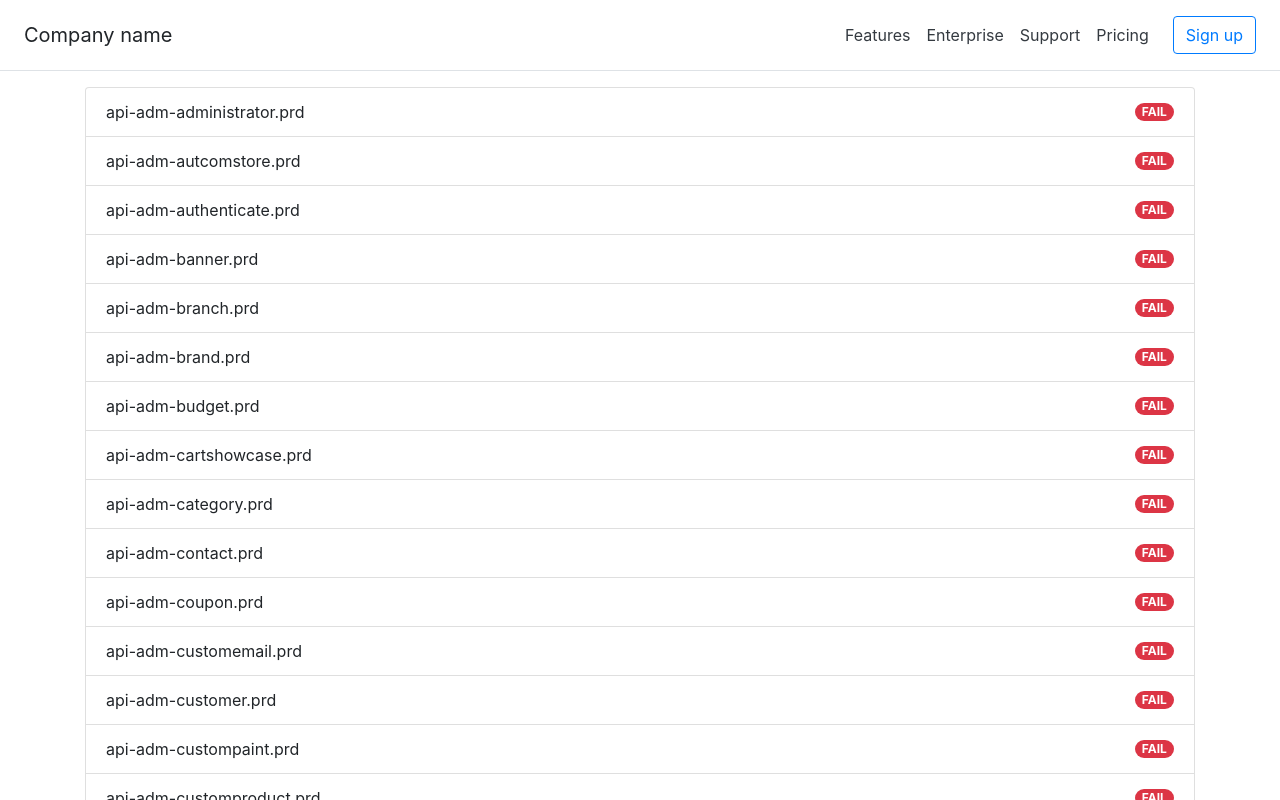
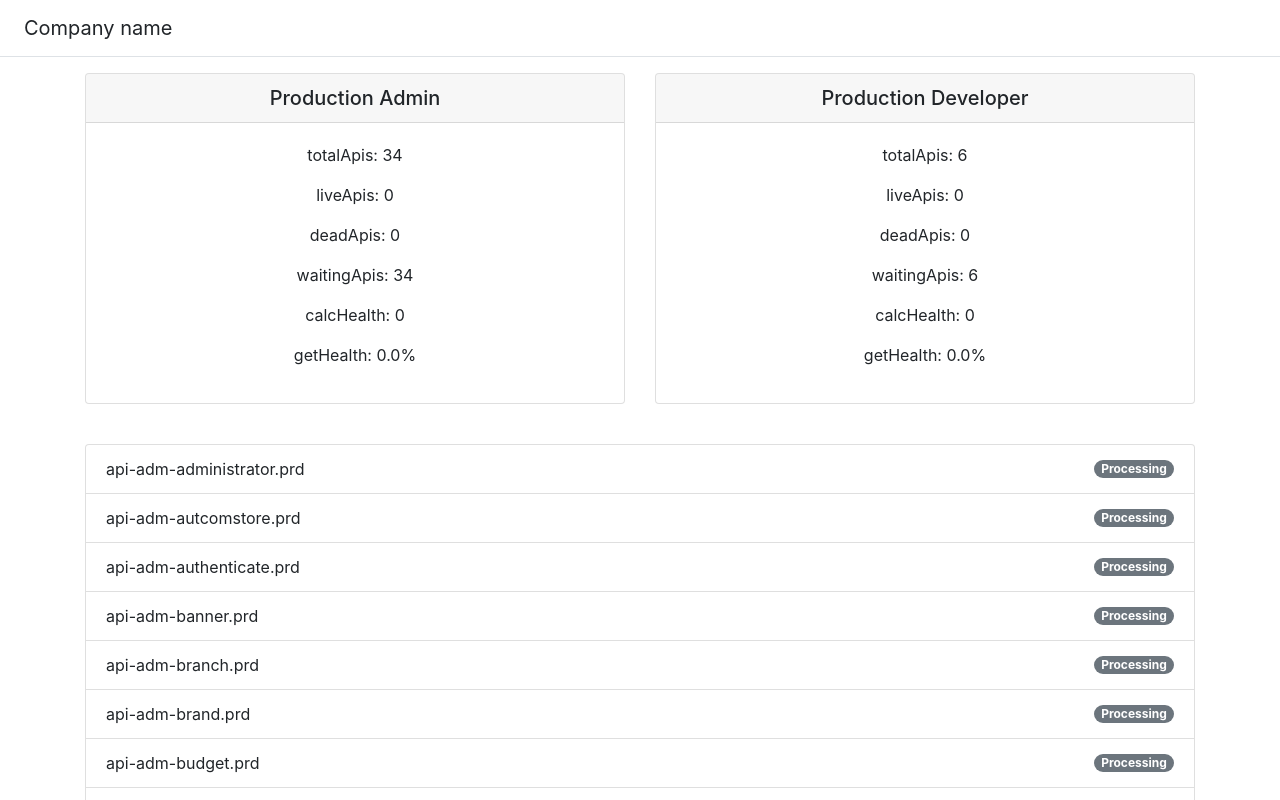
Before and after one commit to thiagoleet/ideale-status-check, an Angular app: page / in a window 1280 px wide. Shown: the top 800 px of the page. Built offline with nearby package versions, Linux system fonts and the light colour scheme; no server answers.

Commit message:
Agrupamento de APIs de forma automática

```diff
--- a/src/app/app.component.html
+++ b/src/app/app.component.html
@@ -1,15 +1,22 @@
 <div class="d-flex flex-column flex-md-row align-items-center p-3 px-md-4 mb-3 bg-white border-bottom box-shadow">
   <h5 class="my-0 mr-md-auto font-weight-normal">Company name</h5>
-  <nav class="my-2 my-md-0 mr-md-3">
-    <a class="p-2 text-dark" href="#">Features</a>
-    <a class="p-2 text-dark" href="#">Enterprise</a>
-    <a class="p-2 text-dark" href="#">Support</a>
-    <a class="p-2 text-dark" href="#">Pricing</a>
-  </nav>
-  <a class="btn btn-outline-primary" href="#">Sign up</a>
 </div>
 
 <div class="container">
+  <div class="card-deck mb-3 text-center">
+    <div class="card mb-4" *ngFor="let group of groups; let i=index">
+      <h5 class="card-header">{{ group.environment.label }} {{ group.type.label }} </h5>
+      <div class="card-body">
+        <p>totalApis: {{ myBusiness.totalApis(group.apis) }}</p>
+        <p>liveApis: {{ myBusiness.liveApis(group.apis) }}</p>
+        <p>deadApis: {{ myBusiness.deadApis(group.apis) }}</p>
+        <p>waitingApis: {{ myBusiness.waitingApis(group.apis) }}</p>
+        <p>calcHealth: {{ myBusiness.calcHealth(group.apis) }}</p>
+        <p>getHealth: {{ myBusiness.getHealth(group.apis) }}</p>
+      </div>
+    </div>
+  </div>
+
   <ul class="list-group">
 
     <li *ngFor="let api of apis; let i=index" class="list-group-item d-flex justify-content-between align-items-center">
--- a/src/app/app.component.ts
+++ b/src/app/app.component.ts
@@ -1,6 +1,8 @@
 import { Component, OnInit } from '@angular/core';
-import { RequestedAPIService } from './domains/requested-api/requested-api.service';
-import { RequestedAPI } from './domains/requested-api/requested-api';
+import { RequestedAPIService } from './services/requested-api/requested-api.service';
+import { RequestedAPI } from './services/requested-api/requested-api';
+import { RequestedAPIBusiness } from './domains/requested-api/business/requested-api.business';
+import { GroupAPI } from './services/requested-api/group-api.';
 
 @Component({
   selector: 'app-root',
@@ -10,22 +12,25 @@ import { RequestedAPI } from './domains/requested-api/requested-api';
 export class AppComponent implements OnInit {
   title = 'app';
   apis: RequestedAPI[] = [];
+  groups: GroupAPI[] = [];
 
-  constructor(private service: RequestedAPIService) { }
+  constructor(private myService: RequestedAPIService, private myBusiness: RequestedAPIBusiness) { }
 
   ngOnInit(): void {
     this.getAll()
       .then(apis => {
         this.apis = apis;
-        this.checkAll();
+        let groupIds = this.getGroupIds();
+        this.groups = this.getGroups(groupIds);
+        console.log(this.groups);
       })
       .catch(error => {
         console.error(error);
       })
   }
 
-  checkAll() {
-    this.apis.forEach(api => {
+  check(apis: RequestedAPI[]): void {
+    apis.forEach(api => {
       this.checkStatus(api)
         .then(response => api.status = response)
         .catch(error => api.status = error);
@@ -54,13 +59,27 @@ export class AppComponent implements OnInit {
 
   private getAll(): Promise<RequestedAPI[]> {
     return new Promise((resolve, reject) => {
-      this.service.getAll().subscribe(apis => resolve(apis), error => reject(error));
+      this.myService.getAll().subscribe(apis => resolve(apis), error => reject(error));
     });
   }
 
   private checkStatus(api: RequestedAPI): Promise<boolean> {
     return new Promise((resolve, reject) => {
-      this.service.head(api.url).subscribe(() => resolve(true), error => reject(false));
+      this.myService.head(api.url).subscribe(() => resolve(true), error => reject(false));
     });
   }
+
+  private getGroupIds(): string[] {
+    return this.apis.map(e =>  e['groupId']).filter((e, i, a) => i === a.indexOf(e));
+  }
+
+  private getGroups(groupIds: string[]): GroupAPI[] {
+    let groups: GroupAPI[] = [];
+    groupIds.forEach(id => {
+      let list = this.apis.filter(api => api.groupId === id);
+      let group = new GroupAPI(list);
+      groups.push(group);
+    });
+    return groups;
+  }
 }
--- a/src/app/app.module.ts
+++ b/src/app/app.module.ts
@@ -3,7 +3,8 @@ import { NgModule } from '@angular/core';
 import 'rxjs/Rx';
 import { AppComponent } from './app.component';
 import { HttpClientModule } from '@angular/common/http';
-import { RequestedAPIService } from './domains/requested-api/requested-api.service';
+import { RequestedAPIService } from './services/requested-api/requested-api.service';
+import { RequestedAPIBusiness } from './domains/requested-api/business/requested-api.business';
 
 
 @NgModule({
@@ -15,7 +16,8 @@ import { RequestedAPIService } from './domains/requested-api/requested-api.servi
     HttpClientModule,
   ],
   providers: [
-    RequestedAPIService
+    RequestedAPIService,
+    RequestedAPIBusiness
   ],
   bootstrap: [AppComponent]
 })
--- /dev/null
+++ b/src/app/domains/requested-api/business/requested-api.business.ts
@@ -0,0 +1,32 @@
+import { Injectable } from "@angular/core";
+import { RequestedAPI } from "../../../services/requested-api/requested-api";
+
+@Injectable()
+export class RequestedAPIBusiness {
+    totalApis(apis: RequestedAPI[]): number {
+        return apis.length;
+    }
+
+    liveApis(apis: RequestedAPI[]): number {
+        return apis.filter(a => a.status == true).length;
+    }
+
+    deadApis(apis: RequestedAPI[]): number {
+        return apis.filter(a => a.status == false).length;
+    }
+
+    waitingApis(apis: RequestedAPI[]): number {
+        return apis.filter(a => a.status == null).length;
+    }
+
+    calcHealth(apis: RequestedAPI[]): number {
+        let total = this.totalApis(apis);
+        let live = this.liveApis(apis);
+
+        return (live / total) * 100;
+    }
+
+    getHealth(apis: RequestedAPI[]): string {
+        return `${this.calcHealth(apis).toFixed(1)}%`;
+    }
+}
--- /dev/null
+++ b/src/app/services/requested-api/group-api..ts
@@ -0,0 +1,19 @@
+import { RequestedType } from "./requested-type";
+import { RequestedEnvironment } from "./requested-environment";
+import { RequestedAPI } from "./requested-api";
+
+export class GroupAPI {
+    groupId: string;
+    environment: RequestedEnvironment = new RequestedEnvironment();
+    type: RequestedType = new RequestedType();
+    apis: RequestedAPI[] = [];
+
+    constructor(apis: RequestedAPI[]) {
+        if (apis != null && apis.length > 0) {
+            this.apis = apis;
+            this.groupId = apis[0].groupId;
+            this.environment = apis[0].environment;
+            this.type = apis[0].type;
+        }
+    }
+}
--- a/src/assets/services/myapplications.json
+++ b/src/assets/services/myapplications.json
@@ -440,5 +440,83 @@
             "type": "adm",
             "label": "Admin"
         }
+    },
+    {
+        "name": "api-dev-authenticate.prd",
+        "url": "https://api-dev-authenticate.prd.idealeware.com.br/docs/index.html",
+        "groupId": "production-dev",
+        "environment": {
+            "type": "production",
+            "label": "Production"
+        },
+        "type": {
+            "type": "dev",
+            "label": "Developer"
+        }
+    },
+    {
+        "name": "api-dev-brand.prd",
+        "url": "https://api-dev-brand.prd.idealeware.com.br/docs/index.html",
+        "groupId": "production-dev",
+        "environment": {
+            "type": "production",
+            "label": "Production"
+        },
+        "type": {
+            "type": "dev",
+            "label": "Developer"
+        }
+    },
+    {
+        "name": "api-dev-category.prd",
+        "url": "https://api-dev-category.prd.idealeware.com.br/docs/index.html",
+        "groupId": "production-dev",
+        "environment": {
+            "type": "production",
+            "label": "Production"
+        },
+        "type": {
+            "type": "dev",
+            "label": "Developer"
+        }
+    },
+    {
+        "name": "api-dev-order.prd",
+        "url": "https://api-dev-order.prd.idealeware.com.br/docs/index.html",
+        "groupId": "production-dev",
+        "environment": {
+            "type": "production",
+            "label": "Production"
+        },
+        "type": {
+            "type": "dev",
+            "label": "Developer"
+        }
+    },
+    {
+        "name": "api-dev-product.prd",
+        "url": "https://api-dev-product.prd.idealeware.com.br/docs/index.html",
+        "groupId": "production-dev",
+        "environment": {
+            "type": "production",
+            "label": "Production"
+        },
+        "type": {
+            "type": "dev",
+            "label": "Developer"
+        }
+    },
+    {
+        "name": "api-dev-variation.prd",
+        "url": "https://api-dev-variation.prd.idealeware.com.br/docs/index.html",
+        "groupId": "production-dev",
+        "environment": {
+            "type": "production",
+            "label": "Production"
+        },
+        "type": {
+            "type": "dev",
+            "label": "Developer"
+        }
     }
 ]
--- a/src/index.html
+++ b/src/index.html
@@ -6,7 +6,7 @@
 
   <meta http-equiv="Content-Type" content="text/html; charset=UTF-8" />
   <meta name="viewport" content="width=device-width, initial-scale=1, maximum-scale=1.0" />
-  <title>Starter Template - Materialize</title>
+  <title></title>
   <link rel="icon" type="image/x-icon" href="favicon.ico">
 
 </head>
```
Also changed, not shown: src/app/services/requested-api/requested-api.service.ts (renamed from src/app/domains/requested-api/requested-api.service.ts), src/app/services/requested-api/requested-api.ts (renamed from src/app/domains/requested-api/requested-api.ts), src/app/services/requested-api/requested-environment.ts (renamed from src/app/domains/requested-api/requested-environment.ts), src/app/services/requested-api/requested-type.ts (renamed from src/app/domains/requested-api/requested-type.ts).
